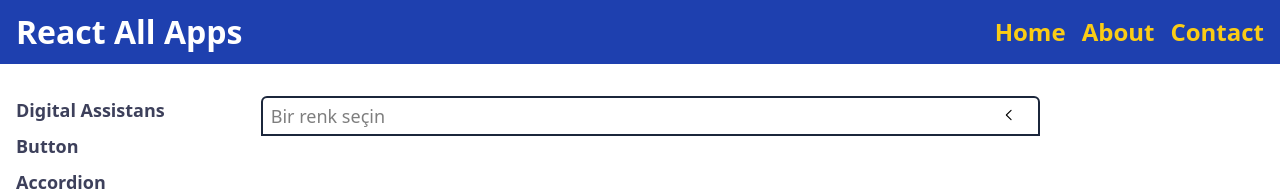
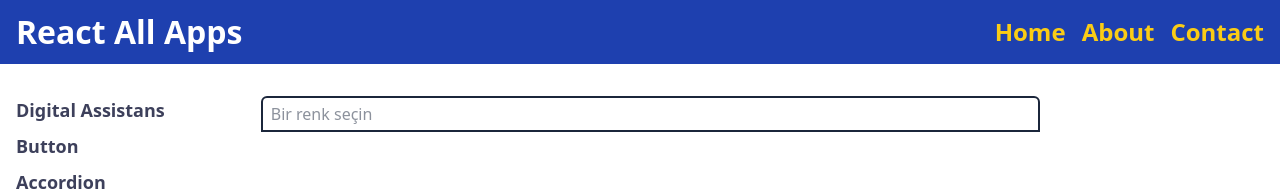
Before and after one commit to sedat355/react-all-apps, a React (Vite) app: page /dropdown in a window 1280 px wide. Shown: the top 191 px of the page. Built offline with nearby package versions, Linux system fonts and the light colour scheme.

Commit message:
Dropdown page tamamlandı

```diff
--- a/src/pages/dropdown/DropdownPage.jsx
+++ b/src/pages/dropdown/DropdownPage.jsx
@@ -1,38 +1,60 @@
-import { useState } from "react";
-import Button from "../../components/Button";
-import Panel from "./Panel";
-import { GoChevronDown } from 'react-icons/go'
-import { GoChevronLeft } from 'react-icons/go'
+import { useState } from "react"
+import Button from "../../components/Button"
+import Panel from "./Panel"
+import { GoChevronDown } from "react-icons/go"
+import { GoChevronLeft } from "react-icons/go"
 
 const DropdownPage = () => {
-  const [ isOpenPanel, setIsOpenPanel ] = useState(false)
+  const [ isOpenPanel, setIsOpenPanel] = useState(false)
+  const [ selectedOption, setSelectedOption ] = useState(null)
+  const [ title, setTitle ] = useState('Bir renk seçin')
+
+  const possibleColors = ["bg-red-500", "bg-blue-500", "bg-green-500", "bg-yellow-500", "bg-purple-500", "bg-orange-500"];
+
 
   const options = [
-    {title: "Red", value: "red"},
-    {title: "Blue", value: "blue"},
-    {title: "Green", value: "green"},
-    {title: "Yellow", value: "yellow"},
-    {title: "Purple", value: "purple"},
-    {title: "Orange", value: "orange"},
-  ];
+    { title: "Red", value: "red" },
+    { title: "Blue", value: "blue" },
+    { title: "Green", value: "green" },
+    { title: "Yellow", value: "yellow" },
+    { title: "Purple", value: "purple" },
+    { title: "Orange", value: "orange" },
+  ]
 
   const handleClick = () => {
     setIsOpenPanel(!isOpenPanel)
+  }
+
+  const handleClickOption = (option) => {
+    setIsOpenPanel(false)
+    setSelectedOption(option)
+    setTitle(option.title)
   }
 
   return (
     <section className="w-full">
       <div
         onClick={handleClick}
-        className="relative border-2 border-black-one px-2 py-1 rounded-t-md cursor-pointer"
+        className={`bg-${selectedOption?.value}-500 relative border-2 border-black-one px-2 py-1 rounded-t-md cursor-pointer flex items-center`}
       >
-        <span className="text-lg opacity-50">Bir renk seçin</span>
-        <Button btntype="outline" className="absolute top-1 right-1 bg-white text-lg">
-          {isOpenPanel ? <GoChevronDown /> : <GoChevronLeft/> }
+        <span className={title !== 'Bir renk seçin' ? `opacity-100 text-white` : `opacity-50 text-black-one`}>
+          {title}
+        </span>
+
+        <Button
+          btntype="outline"
+          className="absolute bg-transparent text-white right-1 text-xl"
+        >
+          {isOpenPanel ? <GoChevronDown /> : <GoChevronLeft />}
         </Button>
       </div>
 
-      <Panel options={options} isOpenPanel={isOpenPanel} />
+      <Panel
+        handleClickOption={handleClickOption}
+        options={options}
+        isOpenPanel={isOpenPanel}
+        setIsOpenPanel={setIsOpenPanel}
+      />
     </section>
   )
 }
--- a/src/pages/dropdown/OptionItem.jsx
+++ b/src/pages/dropdown/OptionItem.jsx
@@ -1,8 +1,17 @@
 
-const OptionItem = ({option}) => {
+const OptionItem = ({option, onClick}) => {
+
+  const possibleColors = ["bg-red-500", "bg-blue-500", "bg-green-500", "bg-yellow-500", "bg-purple-500", "bg-orange-500"];
+
+  const handleClick = () => {
+    onClick(option)
+  }
 
   return (
-    <li className="hover:bg-sky-400 hover:text-white px-1 py-0.5 cursor-pointer">
+    <li
+      onClick={handleClick}
+      className={`hover:bg-sky-400 hover:text-white px-1 py-0.5 cursor-pointer`}
+    >
       <span className="text-lg">{option.title}</span>
     </li>
   )
--- a/src/pages/dropdown/Panel.jsx
+++ b/src/pages/dropdown/Panel.jsx
@@ -1,9 +1,9 @@
 import OptionItem from "./OptionItem"
 
-const Panel = ({ options, isOpenPanel }) => {
+const Panel = ({ options, isOpenPanel, setIsOpenPanel, handleClickOption }) => {
 
   const renderedOptions = options.map( option => {
-    return <OptionItem key={option.value} option={option}>{option.title}</OptionItem>
+    return <OptionItem onClick={handleClickOption} key={option.value} option={option}>{option.title}</OptionItem>
   })
 
   return (
```
